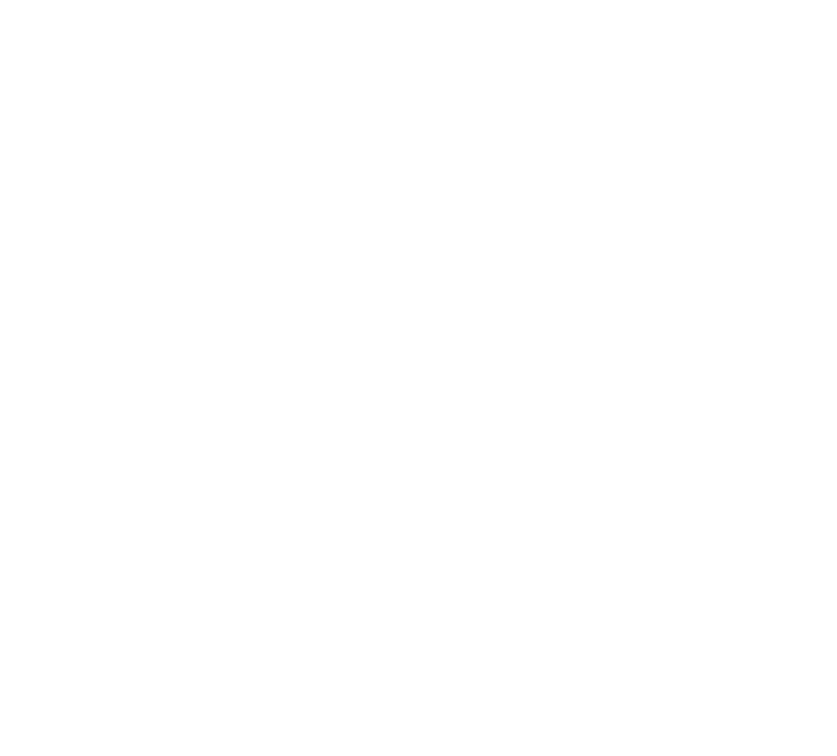
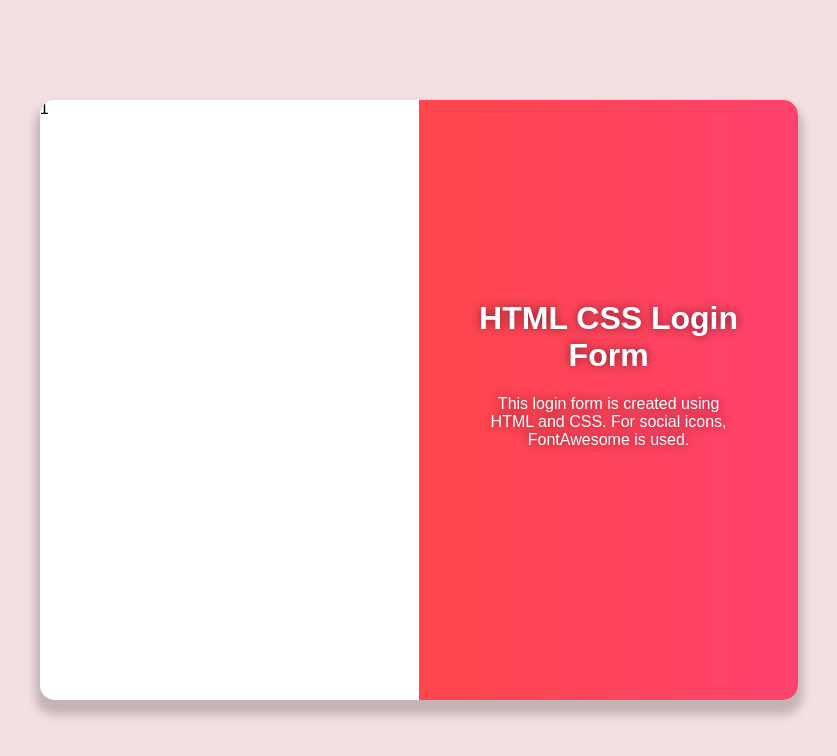
Before and after one commit to sanketnimje16/CSS-form-design-1, a plain HTML site: page index.html in a window 1280 px wide. Shown: the whole page, without its empty margins (221-1058 px from the left). Drawn offline with Linux system fonts and the light colour scheme.

Commit message:
second part which is pink area has been modified

```diff
--- a/index.html
+++ b/index.html
@@ -4,8 +4,47 @@
         <meta charset="UTF-8">
         <meta name="viewport" content="width=device-width, initial-scale=1.0">
         <title>Document</title>
+        <style>
+            body{
+                background-color: #f3e0e2;
+                font-family: Arial, Helvetica, sans-serif;
+            }
+            form.myform{
+                width: 60%;
+                height: 600px;
+                margin: 100px auto;
+                border-radius: 15px;
+                overflow: hidden;
+                box-shadow: 0px 10px 10px 5px rgba(0,0,0,0.2);
+                clear:both;
+            }
+            form.myform > div{
+                width: 50%;
+                float: left;
+                height: 100%;
+            }
+            div.white{
+                background-color: #ffffff;
+            }
+            div.pink{
+                background-image: -webkit-linear-gradient(left, #FF464c,#ff416c);
+                color: #fff;
+                text-align: center;
+                text-shadow: 0px 0px 10px rgba(0,0,0,0.5);
+
+            }
+        </style>
     </head>
     <body>
+        <form class="myform">
+            <div class="white">1</div>
+            <div class="pink">
+                <div style="margin:200px 60px;">
+                    <h1>HTML CSS Login Form</h1>
+                    <p>This login form is created using HTML and CSS. For social icons, FontAwesome is used.</p>
+                </div>
+            </div>
 
+        </form>
     </body>
 </html>
```
